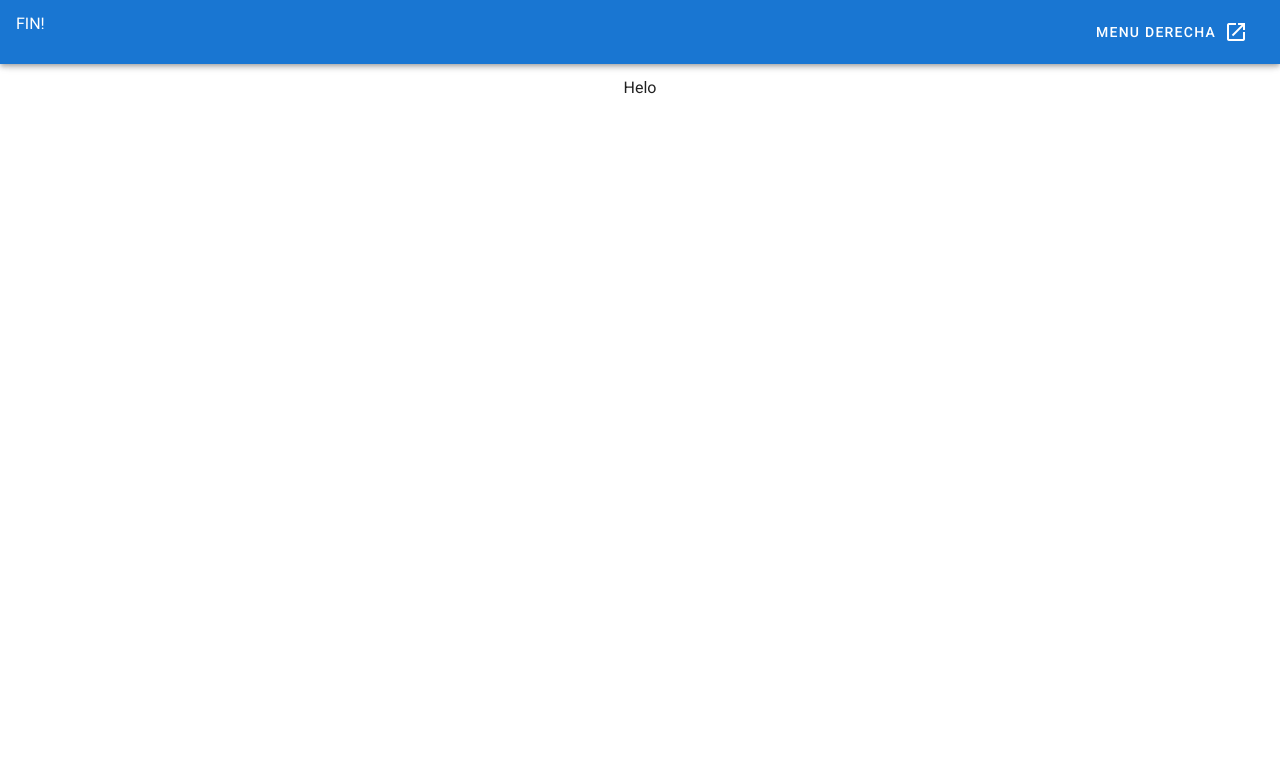
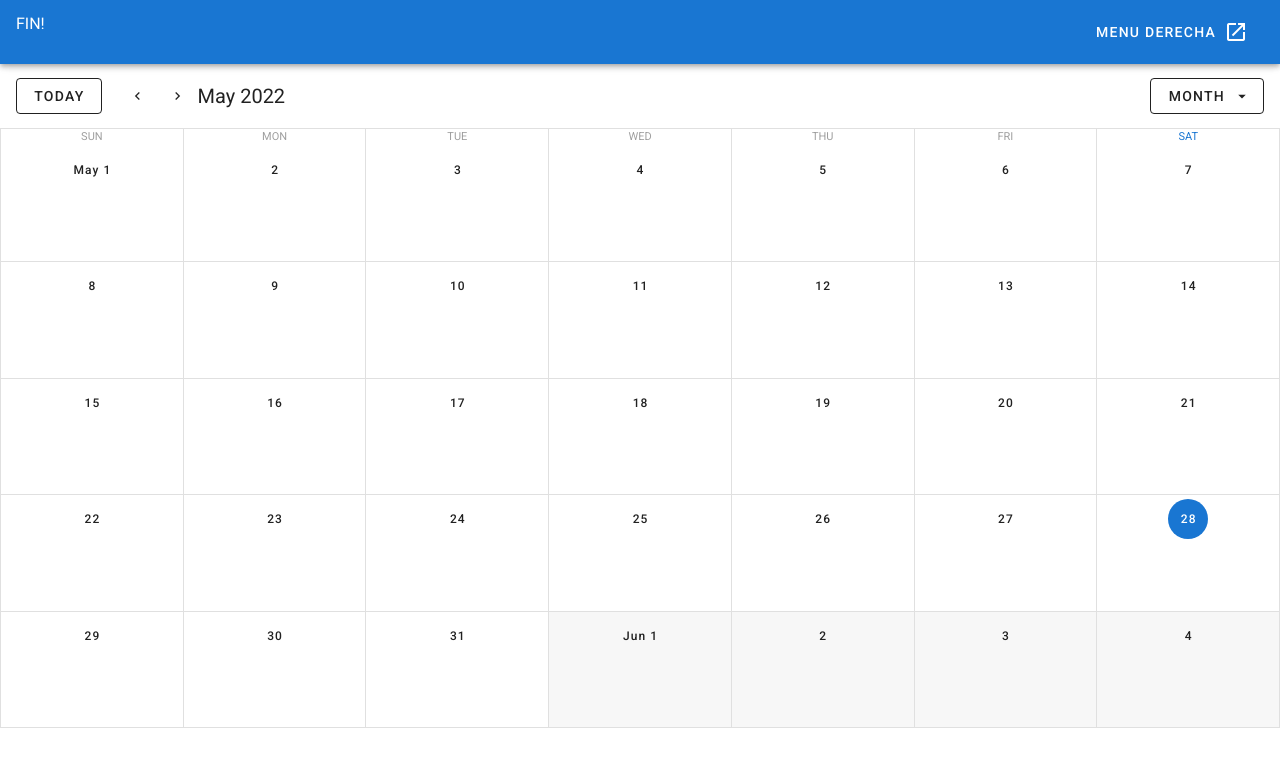
Before and after one commit to CRiquelme/chat-market, a Vue app: page / in a window 1280 px wide. Shown: the top 766 px of the page. Built offline with nearby package versions, Linux system fonts and the light colour scheme; no server answers; the database is empty.

Commit message:
Update calendario y moment

```diff
--- a/package.json
+++ b/package.json
@@ -9,12 +9,15 @@
   },
   "dependencies": {
     "core-js": "^3.6.5",
+    "firebase": "^9.8.2",
+    "moment": "^2.29.3",
     "vue": "^2.6.11",
     "vuetify": "^2.6.0"
   },
   "devDependencies": {
     "@vue/cli-plugin-babel": "~4.5.6",
     "@vue/cli-plugin-eslint": "~4.5.6",
+    "@vue/cli-plugin-router": "~4.5.0",
     "@vue/cli-service": "~4.5.6",
     "babel-eslint": "^10.1.0",
     "eslint": "^6.7.2",
--- a/src/App.vue
+++ b/src/App.vue
@@ -22,19 +22,19 @@
     </v-app-bar>
 
     <v-main>
-      <HelloWorld/>
+      <Calendario/>
     </v-main>
   </v-app>
 </template>
 
 <script>
-import HelloWorld from './components/HelloWorld';
+import Calendario from './components/Calendario';
 
 export default {
   name: 'App',
 
   components: {
-    HelloWorld,
+    Calendario
   },
 
   data: () => ({
--- /dev/null
+++ b/src/components/Calendario.vue
@@ -0,0 +1,255 @@
+<template>
+  <v-row class="fill-height">
+    <v-col>
+      <v-sheet height="64">
+        <v-toolbar flat color="white">
+
+          <!-- Botón Agregar Evento -->
+
+          <v-btn outlined class="mr-4" @click="setToday">
+            Today
+          </v-btn>
+          <v-btn fab text small @click="prev">
+            <v-icon small>mdi-chevron-left</v-icon>
+          </v-btn>
+          <v-btn fab text small @click="next">
+            <v-icon small>mdi-chevron-right</v-icon>
+          </v-btn>
+          <v-toolbar-title>{{ title }}</v-toolbar-title>
+          <v-spacer></v-spacer>
+          <v-menu bottom right>
+            <template v-slot:activator="{ on }">
+              <v-btn
+                outlined
+                v-on="on"
+              >
+                <span>{{ typeToLabel[type] }}</span>
+                <v-icon right>mdi-menu-down</v-icon>
+              </v-btn>
+            </template>
+            <v-list>
+              <v-list-item @click="type = 'day'">
+                <v-list-item-title>Day</v-list-item-title>
+              </v-list-item>
+              <v-list-item @click="type = 'week'">
+                <v-list-item-title>Week</v-list-item-title>
+              </v-list-item>
+              <v-list-item @click="type = 'month'">
+                <v-list-item-title>Month</v-list-item-title>
+              </v-list-item>
+              <v-list-item @click="type = '4day'">
+                <v-list-item-title>4 days</v-list-item-title>
+              </v-list-item>
+            </v-list>
+          </v-menu>
+        </v-toolbar>
+      </v-sheet>
+      <v-sheet height="600">
+        <v-calendar
+          ref="calendar"
+          v-model="focus"
+          color="primary"
+          :events="events"
+          :event-color="getEventColor"
+          :event-margin-bottom="3"
+          :now="today"
+          :type="type"
+          @click:event="showEvent"
+          @click:more="viewDay"
+          @click:date="viewDay"
+          @change="updateRange"
+        ></v-calendar>
+
+        <!-- Agregar Modal Agregar Evento -->
+
+        <v-menu
+          v-model="selectedOpen"
+          :close-on-content-click="false"
+          :activator="selectedElement"
+          full-width
+          offset-x
+        >
+          <v-card
+            color="grey lighten-4"
+            min-width="350px"
+            flat
+          >
+            <!-- Agregar Funcionalidades Editar y Eliminar -->
+            <v-toolbar
+              :color="selectedEvent.color"
+              dark
+            >
+              <v-btn icon>
+                <v-icon>mdi-pencil</v-icon>
+              </v-btn>
+              <v-toolbar-title v-html="selectedEvent.name"></v-toolbar-title>
+              <v-spacer></v-spacer>
+              <v-btn icon>
+                <v-icon>mdi-heart</v-icon>
+              </v-btn>
+              <v-btn icon>
+                <v-icon>mdi-dots-vertical</v-icon>
+              </v-btn>
+            </v-toolbar>
+            <v-card-text>
+              <span v-html="selectedEvent.details"></span>
+            </v-card-text>
+            <v-card-actions>
+              <v-btn
+                text
+                color="secondary"
+                @click="selectedOpen = false"
+              >
+                Cancel
+              </v-btn>
+            </v-card-actions>
+          </v-card>
+        </v-menu>
+      </v-sheet>
+    </v-col>
+  </v-row>
+</template>
+
+<script>
+  import { db } from '../main';
+  import moment from 'moment';
+
+  export default {
+    data: () => ({
+      today: new Date().toISOString().substr(0, 10),
+      focus: new Date().toISOString().substr(0, 10),
+      type: 'month',
+      typeToLabel: {
+        month: 'Month',
+        week: 'Week',
+        day: 'Day',
+        '4day': '4 Days',
+      },
+      start: null,
+      end: null,
+      selectedEvent: {},
+      selectedElement: null,
+      selectedOpen: false,
+      events: [],
+      // Adicionales...
+      name: null,
+      details: null,
+      color: '#1976D2',
+      dialog: false,
+      currentlyEditing: null
+    }),
+    computed: {
+      title () {
+        const { start, end } = this
+        if (!start || !end) {
+          return ''
+        }
+
+        const startMonth = this.monthFormatter(start)
+        const endMonth = this.monthFormatter(end)
+        const suffixMonth = startMonth === endMonth ? '' : endMonth
+
+        const startYear = start.year
+        const endYear = end.year
+        const suffixYear = startYear === endYear ? '' : endYear
+
+        const startDay = start.day + this.nth(start.day)
+        const endDay = end.day + this.nth(end.day)
+
+        switch (this.type) {
+          case 'month':
+            return `${startMonth} ${startYear}`
+          case 'week':
+          case '4day':
+            return `${startMonth} ${startDay} ${startYear} - ${suffixMonth} ${endDay} ${suffixYear}`
+          case 'day':
+            return `${startMonth} ${startDay} ${startYear}`
+        }
+        return ''
+      },
+      monthFormatter () {
+        return this.$refs.calendar.getFormatter({
+          timeZone: 'UTC', month: 'long',
+        })
+      },
+    },
+    created () {
+      this.getEvents();
+    },
+    mounted () {
+      this.$refs.calendar.checkChange()
+    },
+    methods: {
+      viewDay ({ date }) {
+        this.focus = date
+        this.type = 'day'
+      },
+      getEventColor (event) {
+        return event.color
+      },
+      setToday () {
+        this.focus = this.today
+      },
+      prev () {
+        this.$refs.calendar.prev()
+      },
+      next () {
+        this.$refs.calendar.next()
+      },
+      showEvent ({ nativeEvent, event }) {
+        const open = () => {
+          this.selectedEvent = event
+          this.selectedElement = nativeEvent.target
+          setTimeout(() => this.selectedOpen = true, 10)
+        }
+
+        if (this.selectedOpen) {
+          this.selectedOpen = false
+          setTimeout(open, 10)
+        } else {
+          open()
+        }
+
+        nativeEvent.stopPropagation()
+      },
+      updateRange ({ start, end }) {
+        // You could load events from an outside source (like database) now that we have the start and end dates on the calendar
+        this.start = start
+        this.end = end
+      },
+      nth (d) {
+        return d > 3 && d < 21
+          ? 'th'
+          : ['th', 'st', 'nd', 'rd', 'th', 'th', 'th', 'th', 'th', 'th'][d % 10]
+      },
+      async getEvents() {
+        try {
+          const snapshot = await db.collection("eventos").get();
+          const events = [];
+          snapshot.forEach(doc => {
+            console.log(doc.data());
+            let appData = doc.data();
+            appData.id = doc.id;
+            const end = new Date(appData.end.seconds * 1000);
+            const start = new Date(appData.start.seconds * 1000);
+            // const titulo = `${appData.user_name}`;
+
+            events.push({
+              color: '#901020',
+              id: appData.id,
+              start: moment(start).format('YYYY-MM-DD'),
+              end: moment(end).format('YYYY-MM-DD'),
+              details: appData.user_name,
+              user: appData.user_name,
+              run: appData.run,
+            })
+          });
+          console.log(events);
+          this.events = events;
+        } catch (error) {
+          console.log(error);
+        }
+      },
+    },
+  }
+</script>
--- a/src/main.js
+++ b/src/main.js
@@ -1,10 +1,25 @@
-import Vue from 'vue'
-import App from './App.vue'
-import vuetify from './plugins/vuetify'
+import Vue from "vue";
+import App from "./App.vue";
+import vuetify from "./plugins/vuetify";
 
-Vue.config.productionTip = false
+Vue.config.productionTip = false;
+
+import firebase from "firebase/compat/app";
+import "firebase/compat/firestore";
+
+const firebaseConfig = {
+  apiKey: "AIzaSyCoBy5jilV8vK3_-TQskRB_C8XAveDlG38",
+  authDomain: "fin-calendario-vue.firebaseapp.com",
+  projectId: "fin-calendario-vue",
+  storageBucket: "fin-calendario-vue.appspot.com",
+  messagingSenderId: "356422000152",
+  appId: "1:356422000152:web:2996fad76f07b438e02d6d",
+};
+// Initialize Firebase
+firebase.initializeApp(firebaseConfig);
+export const db = firebase.firestore();
 
 new Vue({
   vuetify,
-  render: h => h(App)
-}).$mount('#app')
+  render: (h) => h(App),
+}).$mount("#app");
```
Also changed, not shown: 1 other file (tests, documents, lock files or other folders).
